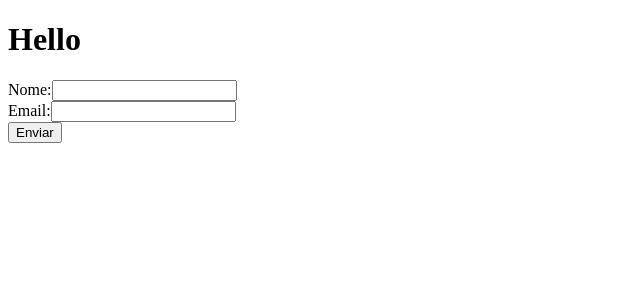
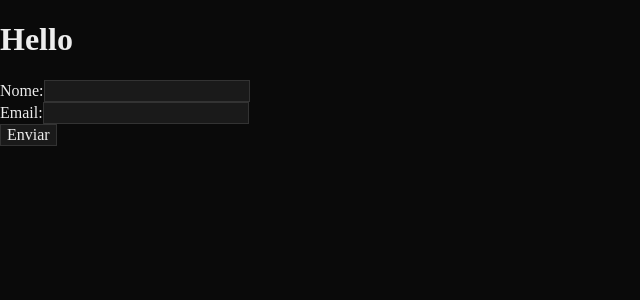
Before and after one commit to kaiocesar0/clone-tabnews, a Next.js app: page / in a window 1280 px wide. Shown: the top 300 px of the page, without its empty margins (0-640 px from the left). Built offline with nearby package versions, Linux system fonts and the light colour scheme.

Commit message:
feat: add global styles and main application component

```diff
--- /dev/null
+++ b/pages/_app.js
@@ -0,0 +1,5 @@
+import "styles/globals.css";
+
+export default function App({ Component, pageProps }) {
+  return <Component {...pageProps} />;
+}
--- /dev/null
+++ b/styles/globals.css
@@ -0,0 +1,38 @@
+html,
+body {
+  margin: 0;
+  min-height: 100%;
+  background-color: #0a0a0a;
+  color: #ededed;
+  color-scheme: dark;
+}
+
+* {
+  box-sizing: border-box;
+}
+
+a {
+  color: #7eb8ff;
+}
+
+input,
+button {
+  font: inherit;
+}
+
+input {
+  background-color: #1a1a1a;
+  border: 1px solid #333;
+  color: #ededed;
+}
+
+button {
+  background-color: #1a1a1a;
+  border: 1px solid #333;
+  color: #ededed;
+  cursor: pointer;
+}
+
+button:hover {
+  background-color: #262626;
+}
```
